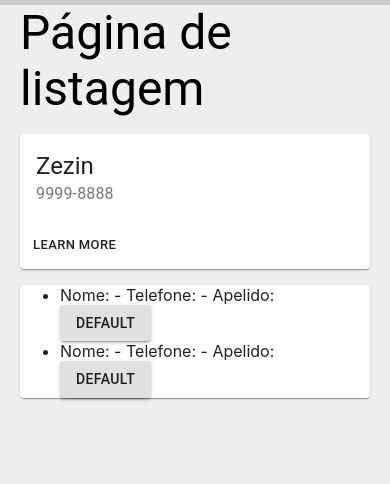
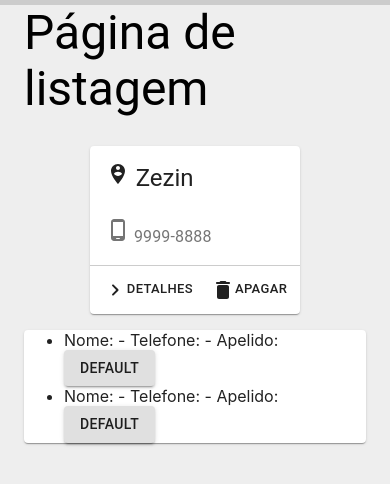
Before and after one commit to neliofrazao/phone-book, a React (Create React App) app: page / in a window 390 px wide. Shown: the top 484 px of the page. Built offline with nearby package versions, Linux system fonts and the light colour scheme; data requests are answered from the project's data file; the HTML template or start-up script is replaced by a standard one.

Commit message:
feat(server): add grid system in PhoneList component

```diff
--- a/src/component/PhoneList/PhoneList.js
+++ b/src/component/PhoneList/PhoneList.js
@@ -1,24 +1,33 @@
 import React from 'react'
-import Card from '@material-ui/core/Card';
-import CardActions from '@material-ui/core/CardActions';
-import CardContent from '@material-ui/core/CardContent';
-import Button from '@material-ui/core/Button';
+import { Button, Card, CardActions, CardContent,Grid } from '@material-ui/core'
 import Typography from '@material-ui/core/Typography';
+import {
+  DeleteRounded,
+  KeyboardArrowRightRounded,
+  PersonPinCircle,
+  PhoneAndroidRounded,
+} from '@material-ui/icons'
+import './PhoneList.styles.css'
 
 const PhoneList = () => (
+  <Grid container justify="center" spacing={3}>
+     <Grid item sm={12} md={6} lg={3}>
       <Card>
         <CardContent>
-      <Typography variant="h5" component="h2">
-        Zezin
+          <Typography variant="h5" component="h2" className="card-name">
+            <PersonPinCircle /> Zezin
           </Typography>
           <Typography color="textSecondary">
-        9999-8888
+            <PhoneAndroidRounded /> 9999-8888
           </Typography>
         </CardContent>
-    <CardActions>
-      <Button size="small">Learn More</Button>
+        <CardActions className="card-actions">
+          <Button size="small"><KeyboardArrowRightRounded /> Detalhes</Button>
+          <Button size="small"><DeleteRounded /> Apagar</Button>
         </CardActions>
       </Card>
+    </Grid>
+  </Grid>
 )
 
 export default PhoneList
--- /dev/null
+++ b/src/component/PhoneList/PhoneList.styles.css
@@ -0,0 +1,3 @@
+
+.card-name {  padding-bottom: 1em }
+.card-actions { border-top: 1px solid #ccc }
--- a/src/template/MainTemplate.js
+++ b/src/template/MainTemplate.js
@@ -1,6 +1,6 @@
 import React from 'react'
 import { Grid } from '@material-ui/core';
-import  './MainTemplate.css';
+import  './MainTemplate.styles.css';
 
 const MainTemplate = ({ children }) => {
   return (
--- /dev/null
+++ b/src/template/MainTemplate.styles.css
@@ -0,0 +1,13 @@
+
+.main-template {
+  width: 100%;
+  background: #eee;
+  position: relative;
+  padding: 0 1.5em;
+  box-sizing: border-box;
+  min-height: 100vh;
+  z-index: 1;
+  border-top: 5px solid #ccc;
+  display: flex;
+  flex-direction: column;
+}
```
Lines whose indentation alone changed are shown as unchanged.
